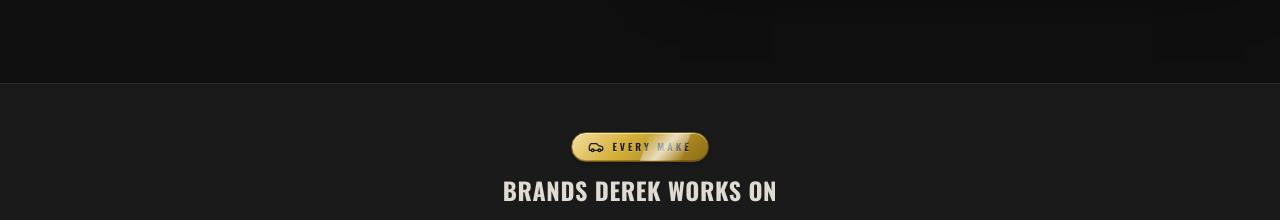
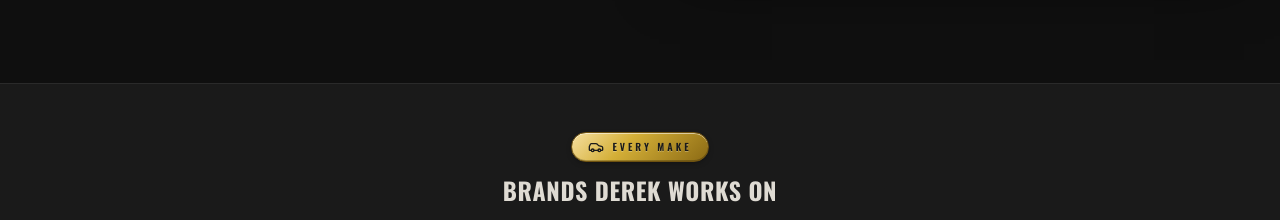
Before and after one commit to Kspratt12/derek, a Next.js app: page / in a window 1280 px wide. Shown: the part 3340-3560 px from the top of the page. Built offline with nearby package versions, Linux system fonts and the light colour scheme; no server answers.

Commit message:
Remove shimmer flare from chrome pills, keep the gold treatment
The sweeping white highlight read as awkward. Just the static
metallic gold gradient with inner highlight and shadow remains.
Clean and premium.

Co-Authored-By: Claude Opus 4.7 (1M context) <noreply@anthropic.com>

```diff
--- a/src/app/globals.css
+++ b/src/app/globals.css
@@ -168,20 +168,9 @@
     animation: marquee-scroll 60s linear infinite;
   }
 
-  /* Chrome-gold pill for section eyebrow badges with a slow shimmer
-     flare that sweeps across the metallic surface every few seconds. */
-  @keyframes pill-shimmer {
-    0% {
-      transform: translateX(-120%) skewX(-20deg);
-    }
-    55%,
-    100% {
-      transform: translateX(250%) skewX(-20deg);
-    }
-  }
+  /* Chrome-gold pill for section eyebrow badges. Static metallic
+     gradient with inner highlight and drop shadow for depth. */
   .pill-chrome {
-    position: relative;
-    overflow: hidden;
     background: linear-gradient(
       135deg,
       #f5dfa0 0%,
@@ -193,27 +182,6 @@
       inset 0 1px 0 rgba(255, 255, 255, 0.55),
       inset 0 -1px 0 rgba(0, 0, 0, 0.25),
       0 2px 6px -2px rgba(0, 0, 0, 0.4);
-  }
-  .pill-chrome::after {
-    content: "";
-    position: absolute;
-    top: 0;
-    left: 0;
-    width: 30%;
-    height: 100%;
-    background: linear-gradient(
-      120deg,
-      transparent 0%,
-      rgba(255, 255, 255, 0.7) 50%,
-      transparent 100%
-    );
-    animation: pill-shimmer 5s ease-in-out infinite;
-    pointer-events: none;
-  }
-  @media (prefers-reduced-motion: reduce) {
-    .pill-chrome::after {
-      display: none;
-    }
   }
 
   /* Subtle green sweep for the header border: a bright spot travels
```
